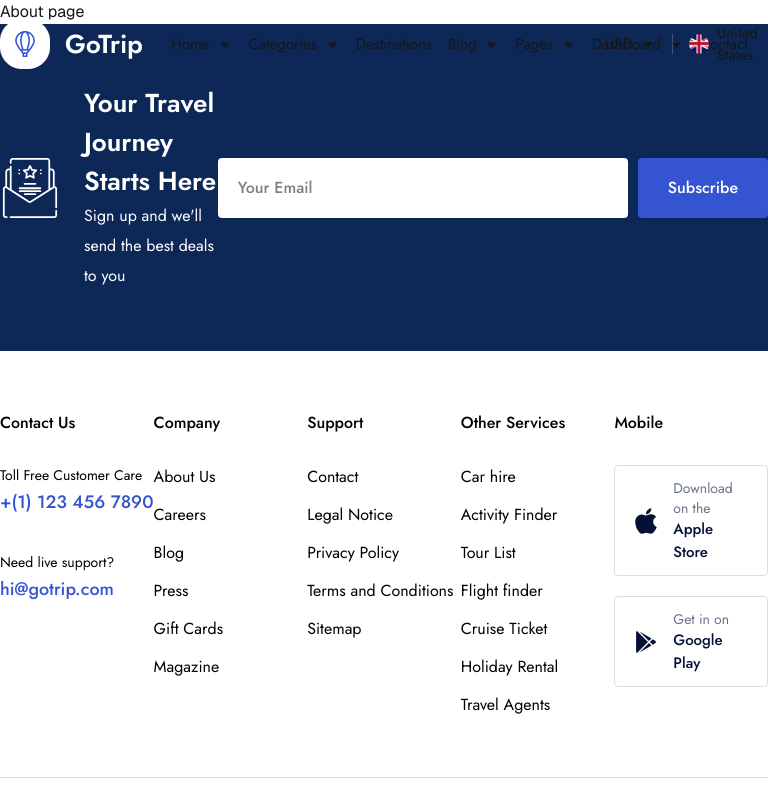
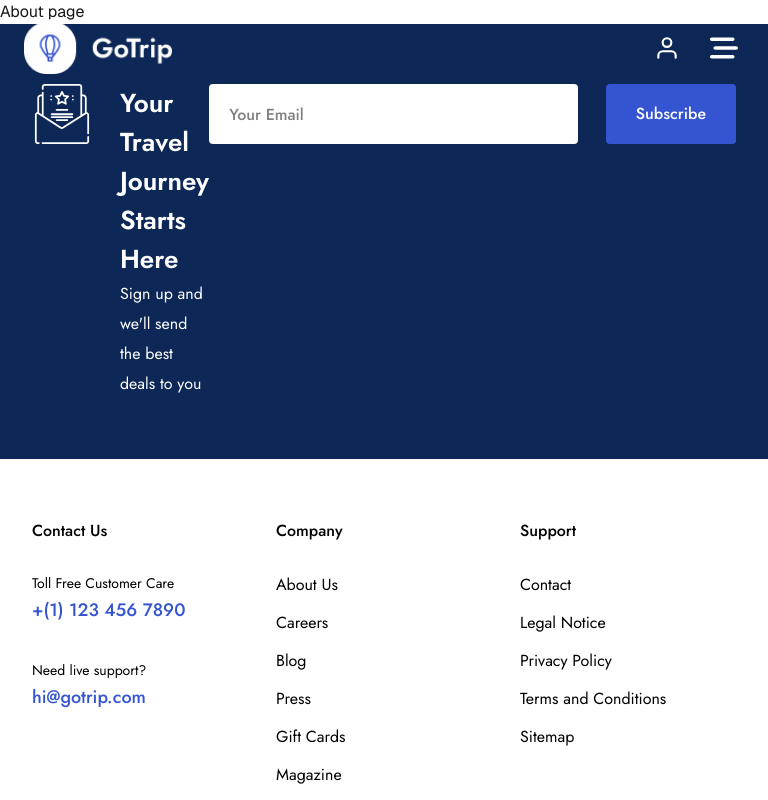
Before and after one commit to akmniazulalam/GoTrip, a Next.js app: page /about in a window 768 px wide. Shown: the top 800 px of the page. Built offline with nearby package versions, Linux system fonts and the light colour scheme.

Commit message:
feat: implement responsive tablet layout

```diff
--- a/app/(components)/Footer.jsx
+++ b/app/(components)/Footer.jsx
@@ -18,7 +18,7 @@ import Link from "next/link";
 const Footer = () => {
   return (
     <>
-      <section className="py-15 bg-[#0D2857] max-md:py-8">
+      <section className="footer-newsletter py-15 bg-[#0D2857] max-md:py-8">
         <Container>
           <div className="flex justify-between items-center max-md:block">
             <Flex className={"gap-6 max-md:justify-start max-md:gap-4"}>
@@ -51,7 +51,7 @@ const Footer = () => {
           </div>
         </Container>
       </section>
-      <section className="">
+      <section className="footer-main">
         <Container>
           <div className="grid grid-cols-5 py-15 max-md:grid-cols-1 max-md:gap-y-8 max-md:py-8">
             <div className="">
--- a/app/(components)/Header.jsx
+++ b/app/(components)/Header.jsx
@@ -370,7 +370,7 @@ const Header = () => {
   return (
     <div className="fixed w-full top-0 left-0 z-50">
       <div
-        className={`transition-transform duration-500 ease-[cubic-bezier(0.22,1,0.36,1)] md:hidden ${
+        className={`site-mobile-header transition-transform duration-500 ease-[cubic-bezier(0.22,1,0.36,1)] md:hidden ${
           isMobileHeaderSolid
             ? "bg-primaryText text-white"
             : "bg-transparent text-white"
@@ -496,7 +496,7 @@ will-change-transform ${animateMenu ? "translate-y-0" : "translate-y-full"}`}>
       </div>
 
       <div
-        className={`hidden transition-all duration-300 ease-in-out md:block ${isScrolled ? "bg-primaryText" : "bg-transparent"}`}>
+        className={`hidden transition-all duration-300 ease-in-out md:block site-desktop-header ${isScrolled ? "bg-primaryText" : "bg-transparent"}`}>
         <Container className={"max-w-368"}>
           <Flex className={""}>
             <Flex className={"gap-7"}>
--- a/app/globals.css
+++ b/app/globals.css
@@ -340,6 +340,317 @@ body.mobile-menu-open {
 
 .recommend-image-slider .recommend-image-arrow {
   transform: translateY(-50%) scale(1) !important;
+}
+
+@media (min-width: 768px) and (max-width: 1024px) {
+  html,
+  body {
+    max-width: 100%;
+    overflow-x: hidden;
+  }
+
+  .site-mobile-header {
+    display: block !important;
+  }
+
+  .site-desktop-header {
+    display: none !important;
+  }
+
+  .max-w-330,
+  .max-w-368 {
+    max-width: 100%;
+    padding-left: 32px;
+    padding-right: 32px;
+  }
+
+  .mobile-hero > div {
+    padding-top: 210px;
+    padding-bottom: 96px;
+  }
+
+  .mobile-hero h1 {
+    font-size: 48px;
+    line-height: 1.15;
+  }
+
+  .mobile-hero .hero-slide-up-text {
+    padding-bottom: 44px;
+  }
+
+  .mobile-hero .hero-slide-up-tabs {
+    flex-wrap: wrap;
+    row-gap: 16px;
+  }
+
+  .mobile-hero .hero-slide-up-search {
+    width: 100%;
+    max-width: 840px;
+    grid-template-columns: repeat(2, minmax(0, 1fr));
+    border-radius: 4px;
+    padding: 18px;
+    text-align: left;
+  }
+
+  .mobile-hero .hero-slide-up-search > div {
+    width: 100%;
+    padding: 14px 20px;
+  }
+
+  .mobile-hero .hero-slide-up-search > div:nth-child(3) {
+    border-left: 0;
+    border-top: 1px solid #dddddd;
+  }
+
+  .mobile-hero .hero-slide-up-search input {
+    width: 100%;
+  }
+
+  .mobile-hero .hero-slide-up-search button {
+    width: 100%;
+    min-height: 56px;
+    justify-content: center;
+    border-radius: 4px;
+  }
+
+  .mobile-destinations {
+    padding-top: 76px;
+    padding-bottom: 38px;
+  }
+
+  .mobile-destinations .destination-slider .slick-list {
+    clip-path: none;
+    overflow: hidden;
+  }
+
+  .mobile-destinations .destination-slider .slick-slide > div {
+    padding-right: 20px;
+  }
+
+  .mobile-destinations .destination-slide,
+  .mobile-destinations .destination-slide a {
+    display: block;
+    width: 100% !important;
+  }
+
+  .mobile-destinations .destination-slide img {
+    width: 100% !important;
+    aspect-ratio: 3 / 4;
+    height: auto !important;
+    object-fit: cover;
+  }
+
+  .mobile-destinations .destination-slide a > div {
+    width: 100% !important;
+  }
+
+  .mobile-destinations .destination-slide h4 {
+    margin-bottom: 16px;
+    font-size: 24px;
+    line-height: 1.2;
+  }
+
+  .mobile-destinations .destination-slide button {
+    width: 100%;
+    height: 48px;
+  }
+
+  .mobile-promo {
+    padding-top: 42px;
+    padding-bottom: 48px;
+  }
+
+  .mobile-promo .section-slide-up-promo {
+    gap: 24px;
+    margin-top: 0;
+  }
+
+  .mobile-promo .section-slide-up-promo > div > div {
+    min-height: 330px;
+    padding: 44px 32px 160px;
+  }
+
+  .mobile-promo h4 {
+    width: 86%;
+    font-size: 31px;
+    line-height: 1.25;
+  }
+
+  .mobile-recommend {
+    padding-top: 48px;
+    padding-bottom: 96px;
+  }
+
+  .mobile-recommend .recommend-main-slider > .slick-list {
+    height: 440px !important;
+    overflow: hidden;
+  }
+
+  .mobile-recommend .recommend-main-slider .slick-slide > div {
+    padding-right: 20px;
+  }
+
+  .mobile-recommend .recommend-main-slider .slick-slide > div > div {
+    width: 100% !important;
+  }
+
+  .mobile-recommend .recommend-main-slider img,
+  .mobile-recommend .recommend-image {
+    width: 100% !important;
+    aspect-ratio: 1 / 1;
+    height: auto !important;
+    object-fit: cover;
+  }
+
+  .mobile-recommend .recommend-image-slider .slick-slider,
+  .mobile-recommend .recommend-image-slider .slick-list,
+  .mobile-recommend .recommend-image-slider .slick-track,
+  .mobile-recommend .recommend-image-slider .slick-slide,
+  .mobile-recommend .recommend-image-slider .slick-slide > div,
+  .mobile-recommend .recommend-image-slider .slick-slide > div > div {
+    height: 100%;
+  }
+
+  .mobile-recommend .recommend-image-slider .recommend-image-arrow {
+    opacity: 1;
+  }
+
+  .mobile-recommend .recommend-image-slider .slick-dots li button:before {
+    opacity: 0.75;
+  }
+
+  .mobile-recommend .recommend-main-slider h4 {
+    font-size: 17px;
+    line-height: 1.55;
+  }
+
+  .mobile-recommend .recommend-main-slider h4,
+  .mobile-recommend .recommend-main-slider p,
+  .mobile-recommend .recommend-main-slider .mt-5 {
+    min-width: 0;
+  }
+
+  .mobile-recommend .recommend-main-slider .mt-5 {
+    flex-wrap: wrap;
+    gap: 8px;
+  }
+
+  .mobile-recommend .recommend-main-slider .mt-5 > div {
+    margin-left: 0;
+  }
+
+  .mobile-features {
+    padding-top: 76px;
+    padding-bottom: 84px;
+  }
+
+  .mobile-features p {
+    width: 86%;
+  }
+
+  .mobile-testimonials {
+    padding-top: 82px;
+    padding-bottom: 84px;
+  }
+
+  .mobile-testimonials .section-slide-up-testimonial-content {
+    width: 45%;
+    padding-left: 0;
+  }
+
+  .mobile-testimonials .section-slide-up-testimonial-content h2 {
+    width: 100%;
+    font-size: 28px;
+    line-height: 1.35;
+  }
+
+  .mobile-testimonials .section-slide-up-testimonial-content .grid {
+    grid-template-columns: repeat(2, minmax(0, 1fr));
+    gap: 20px;
+    padding-top: 42px;
+  }
+
+  .mobile-testimonials .section-slide-up-testimonial-slider {
+    width: 48%;
+  }
+
+  .mobile-testimonials .testimonial-slider p.mt-8 {
+    width: 100%;
+    font-size: 16px;
+    line-height: 1.65;
+  }
+
+  .mobile-testimonials .testimonial-slider .mt-16 {
+    margin-top: 42px;
+  }
+
+  .mobile-blog {
+    padding-top: 82px;
+    padding-bottom: 44px;
+  }
+
+  .mobile-blog .grid {
+    grid-template-columns: repeat(2, minmax(0, 1fr));
+    gap: 28px;
+  }
+
+  .mobile-blog .grid > a:last-child {
+    grid-column: span 2;
+  }
+
+  .mobile-blog img {
+    width: 100%;
+    aspect-ratio: 410 / 308;
+    height: auto !important;
+    object-fit: cover;
+  }
+
+  .mobile-destination-love {
+    padding-top: 44px;
+    padding-bottom: 82px;
+  }
+
+  .mobile-destination-love .flex.mb-7\.5 {
+    flex-wrap: wrap;
+    gap: 8px;
+  }
+
+  .mobile-destination-love .filter-btn {
+    padding: 13px 22px;
+  }
+
+  .mobile-destination-love .grid {
+    grid-template-columns: repeat(4, minmax(0, 1fr));
+    grid-template-rows: none;
+    row-gap: 22px;
+  }
+
+  section {
+    min-width: 0;
+  }
+
+  .footer-newsletter .flex.justify-between {
+    align-items: flex-start;
+    gap: 28px;
+  }
+
+  .footer-newsletter input {
+    width: min(420px, 48vw);
+  }
+
+  .footer-main .grid {
+    grid-template-columns: repeat(3, minmax(0, 1fr));
+    gap: 36px 28px;
+  }
+
+  .footer-main .grid > div:last-child {
+    display: none;
+  }
+
+  .footer-main .flex.py-5 {
+    align-items: flex-start;
+    gap: 24px;
+  }
 }
 
 @media (max-width: 767px) {
--- a/app/page.js
+++ b/app/page.js
@@ -462,6 +462,20 @@ export default function Home() {
       }
     },
     responsive: [
+      {
+        breakpoint: 1025,
+        settings: {
+          slidesToShow: 3,
+          slidesToScroll: 1,
+        },
+      },
+      {
+        breakpoint: 900,
+        settings: {
+          slidesToShow: 2,
+          slidesToScroll: 1,
+        },
+      },
       {
         breakpoint: 767,
         settings: {
@@ -767,9 +781,18 @@ export default function Home() {
     },
     responsive: [
       {
-        breakpoint: 1024,
+        breakpoint: 1025,
         settings: {
           slidesToShow: 3,
+          slidesToScroll: 1,
+          infinite: false,
+          dots: true,
+        },
+      },
+      {
+        breakpoint: 900,
+        settings: {
+          slidesToShow: 2,
           slidesToScroll: 1,
           infinite: false,
           dots: true,
```
